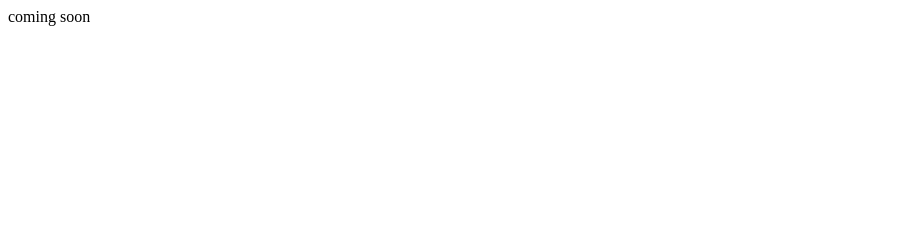
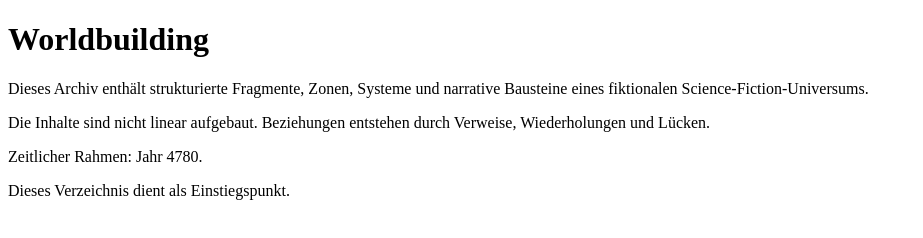
Before and after one commit to bozart-army/bozart-army, a plain HTML site: page worldbuilding/index.html in a window 1280 px wide. Shown: the whole page, without its empty margins (0-923 px from the left). Drawn offline with Linux system fonts and the light colour scheme.

Commit message:
Update index.html

```diff
--- a/worldbuilding/index.html
+++ b/worldbuilding/index.html
@@ -1 +1,33 @@
-coming soon
+<!DOCTYPE html>
+<html lang="de">
+<head>
+  <meta charset="UTF-8">
+  <title>Worldbuilding | Bozart Army</title>
+  <meta name="viewport" content="width=device-width, initial-scale=1.0">
+</head>
+<body>
+
+  <main>
+    <h1>Worldbuilding</h1>
+
+    <p>
+      Dieses Archiv enthält strukturierte Fragmente, Zonen, Systeme und
+      narrative Bausteine eines fiktionalen Science-Fiction-Universums.
+    </p>
+
+    <p>
+      Die Inhalte sind nicht linear aufgebaut. Beziehungen entstehen durch
+      Verweise, Wiederholungen und Lücken.
+    </p>
+
+    <p>
+      Zeitlicher Rahmen: Jahr 4780.
+    </p>
+
+    <p>
+      Dieses Verzeichnis dient als Einstiegspunkt.
+    </p>
+  </main>
+
+</body>
+</html>
```
